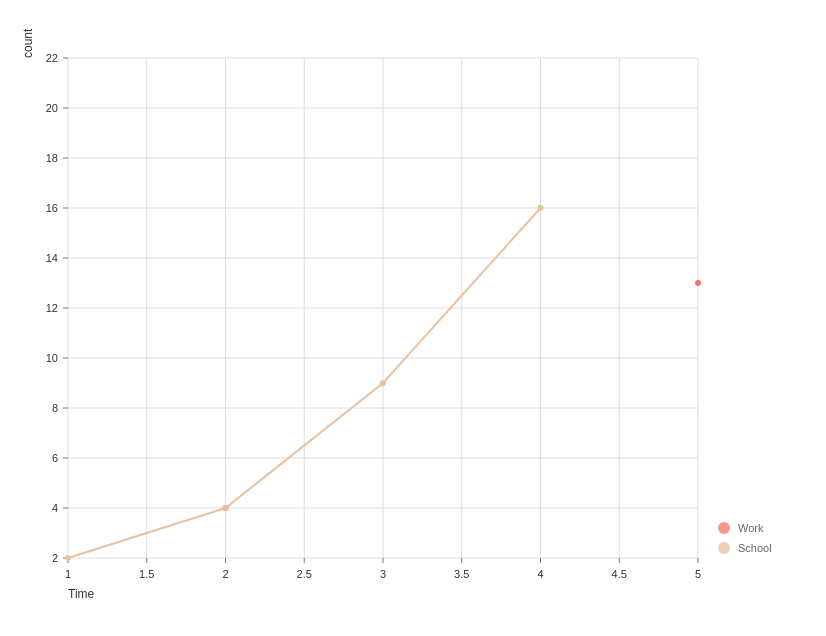
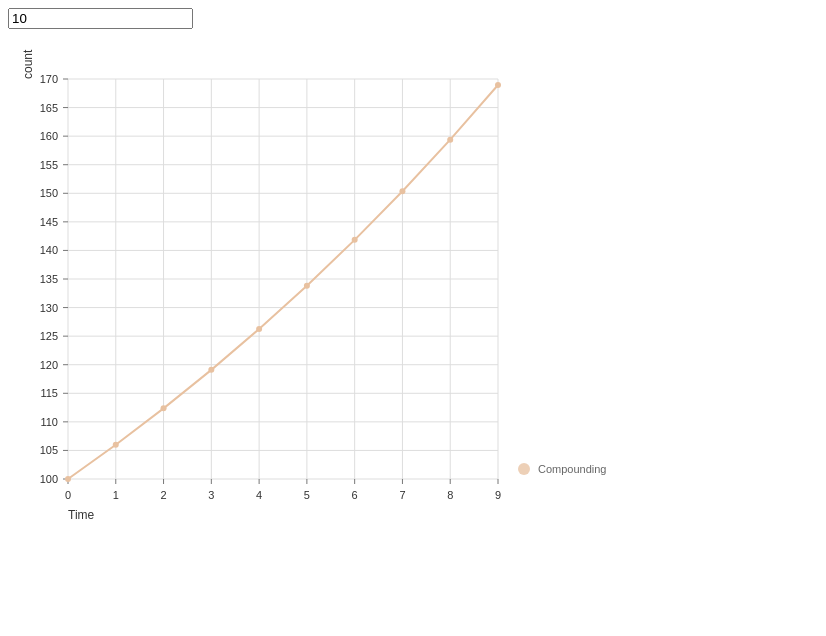
Before and after one commit to loggs/cost_of_education, a React (Create React App) app: page / in a window 1280 px wide. Shown: the top 636 px of the page, without its empty margins (0-826 px from the left). Built offline with nearby package versions, Linux system fonts and the light colour scheme.

Commit message:
Setup basic compound interest example

```diff
--- a/src/App.js
+++ b/src/App.js
@@ -1,24 +1,41 @@
 import React, { Component } from "react";
 import { ResponsiveLine } from "@nivo/line";
 
+const compound_interest = years => {
+  return [...Array(years).keys()].map(year => {
+    return {
+      x: year,
+      y: Math.round(100 * Math.pow(1.06, year) * 100) / 100
+    };
+  });
+};
+
 class App extends Component {
   state = {
-    data: [
+    years: 10
+  };
+
+  handleYearInput = event => {
+    this.setState({ years: parseInt(event.target.value) });
+  };
+
+  render() {
+    console.log(compound_interest(this.state.years));
+    return (
+      <div>
+        <input
+          type="number"
+          onChange={this.handleYearInput}
+          value={this.state.years}
+        />
+        <div style={{ height: 500, width: 600 }}>
+          <ResponsiveLine
+            data={[
               {
-        id: "School",
-        data: [{ x: 1, y: 2 }, { x: 2, y: 4 }, { x: 3, y: 9 }, { x: 4, y: 16 }]
-      },
-      {
-        id: "Work",
-        data: [{ x: 1, y: 2 }, { x: 2, y: 3 }, { x: 3, y: 4 }, { x: 4, y: 5 }]
+                id: "Compounding Interest",
+                data: compound_interest(this.state.years)
               }
-    ]
-  };
-  render() {
-    console.log(this.state.data);
-    return (
-      <ResponsiveLine
-        data={this.state.data}
+            ]}
             margin={{
               top: 50,
               right: 110,
@@ -95,6 +112,8 @@ class App extends Component {
               }
             ]}
           />
+        </div>
+      </div>
     );
   }
 }
```
Lines whose indentation alone changed are shown as unchanged.
